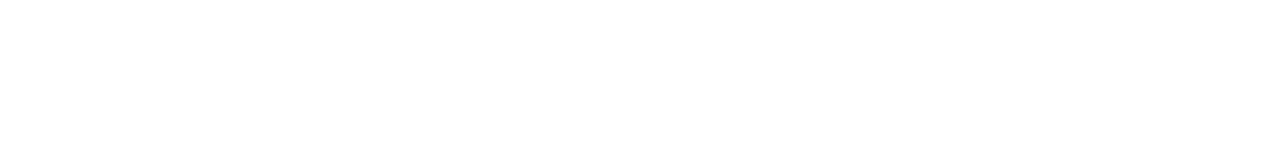
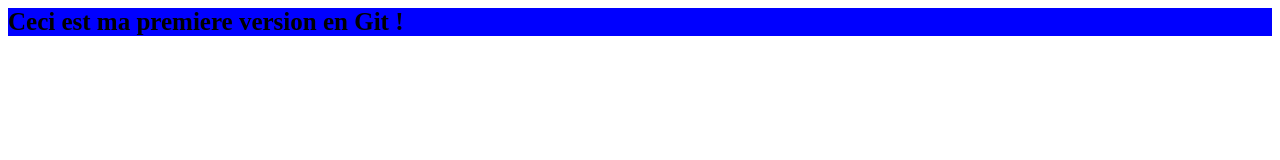
Before and after one commit to kabaconde2023/pratiques_git, a plain HTML site: page index.html in a window 1280 px wide. Drawn offline with Linux system fonts and the light colour scheme.

Commit message:
deuxieme version

```diff
--- a/index.html
+++ b/index.html
@@ -7,7 +7,6 @@
     <link rel="stylesheet" href="style.css">
 </head>
 <body>
-
-
+    <div>Ceci est ma premiere version en Git !</div>
 </body>
 </html>
--- a/style.css
+++ b/style.css
@@ -0,0 +1,5 @@
+div{
+    background-color: blue;
+    font-size: 25px;
+    font-weight: bold;
+}
```
